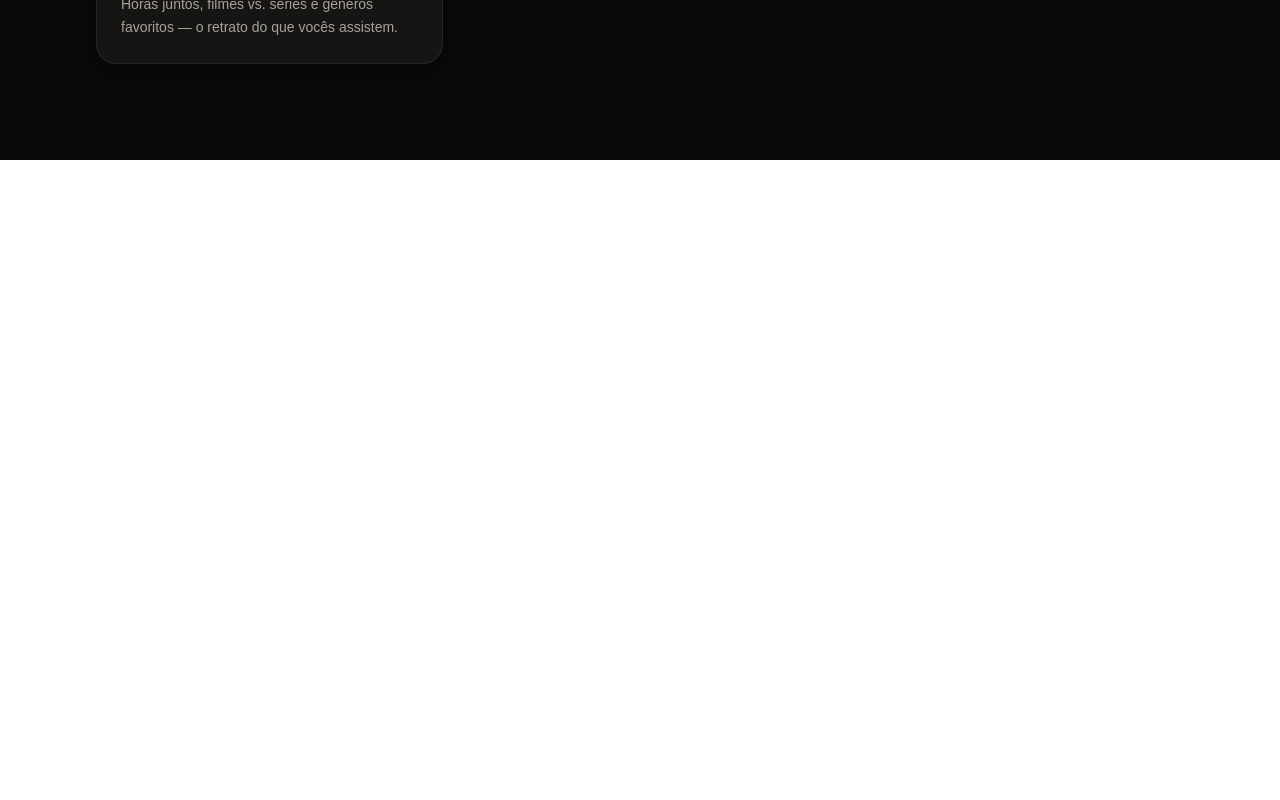
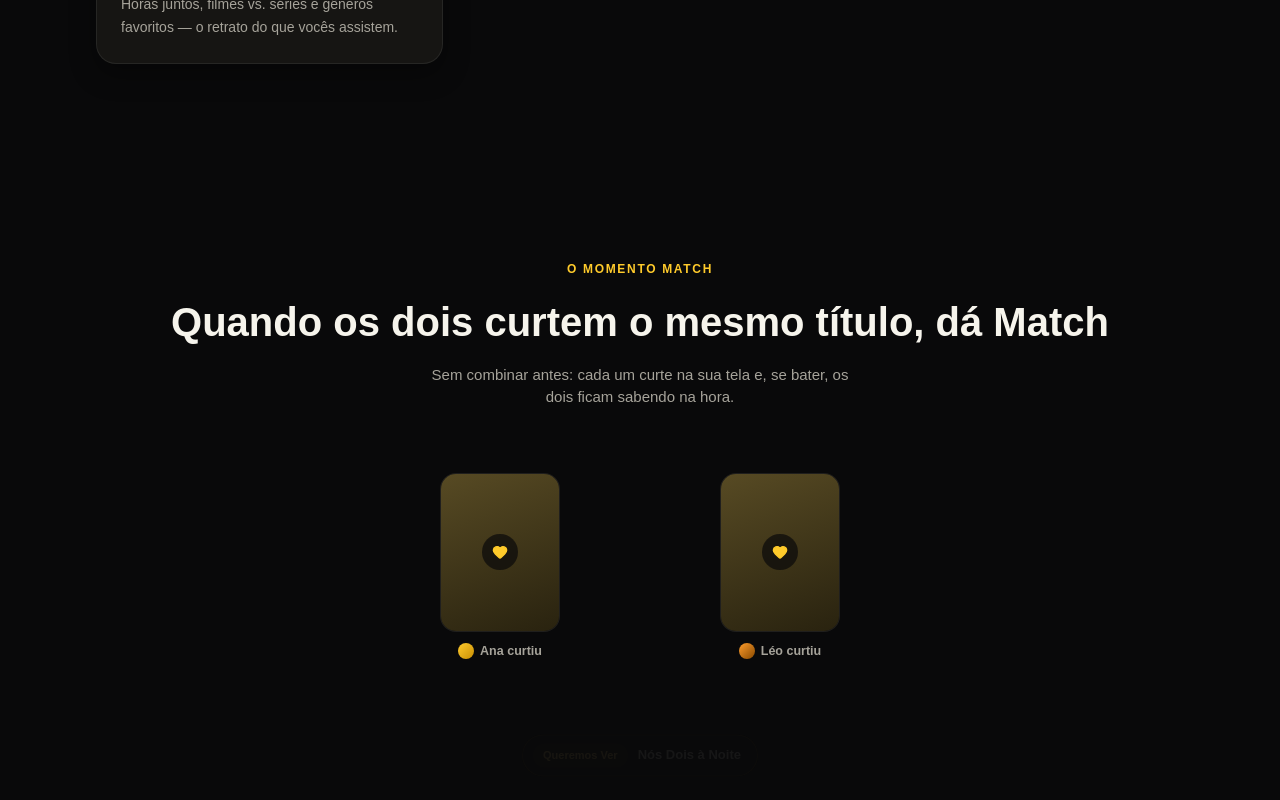
Before and after one commit to Guga2111/sessao-a-dois, a React (Vite) app in the folder client/: page / in a window 1280 px wide. Shown: the part 1805-2605 px from the top of the page. Before the commit the page ends 1965 px from the top, so only its background shows below. Built offline with nearby package versions, Linux system fonts and the light colour scheme; no server answers.

Commit message:
feat: US-008 - Prova visual do Match (MatchShowcase)

```diff
--- /dev/null
+++ b/client/src/components/landing/MatchShowcase.tsx
@@ -0,0 +1,114 @@
+import { Heart, Sparkles } from "lucide-react"
+
+const LIKED_TITLE = {
+  title: "Nós Dois à Noite",
+  year: "2023",
+  hue: 45,
+}
+
+const VIEWERS = [
+  { name: "Ana", from: "from-[#ffcb2b] to-[#c98f00]" },
+  { name: "Léo", from: "from-[#ff9e2c] to-[#8a4a00]" },
+] as const
+
+function LikedCard({ name, gradient }: { name: string; gradient: string }) {
+  return (
+    <div className="flex flex-col items-center gap-2.5">
+      <div className="relative">
+        <span
+          aria-hidden="true"
+          className="absolute inset-0 rounded-[16px] border-2 border-[#ffcb2b] opacity-0 motion-safe:animate-[sd-match-ring_6s_ease-in-out_infinite]"
+        />
+        <div className="relative w-[104px] overflow-hidden rounded-[16px] border border-white/[0.07] bg-[#0f0e0c] sm:w-[120px]">
+          <div
+            className="relative aspect-[3/4]"
+            style={{
+              background: `linear-gradient(160deg, hsl(${LIKED_TITLE.hue} 42% 24%), hsl(${LIKED_TITLE.hue} 46% 11%))`,
+            }}
+          >
+            <div className="absolute inset-0 grid place-items-center">
+              <span
+                className="grid size-9 place-items-center rounded-full bg-[#09090a]/70 opacity-100 backdrop-blur-sm motion-safe:animate-[sd-match-like_6s_ease-in-out_infinite]"
+                aria-hidden="true"
+              >
+                <Heart className="size-4 fill-[#ffcb2b] text-[#ffcb2b]" />
+              </span>
+            </div>
+          </div>
+        </div>
+      </div>
+      <div className="flex items-center gap-1.5">
+        <span
+          className={`size-4 flex-none rounded-full bg-gradient-to-br ${gradient}`}
+          aria-hidden="true"
+        />
+        <span className="font-auth-body text-[12.5px] font-semibold text-[#a6a39a]">
+          {name} curtiu
+        </span>
+      </div>
+    </div>
+  )
+}
+
+export function MatchShowcase() {
+  return (
+    <section className="mx-auto max-w-6xl px-5 py-16 sm:px-8 sm:py-20 lg:py-24">
+      <div className="mb-12 text-center sm:mb-16">
+        <span className="font-auth-body text-xs font-semibold tracking-[0.14em] text-[#ffcb2b] uppercase">
+          O momento Match
+        </span>
+        <h2 className="font-display mt-3 text-[clamp(1.75rem,3.5vw,2.5rem)] font-bold text-[#f6f4ec]">
+          Quando os dois curtem o mesmo título, dá Match
+        </h2>
+        <p className="font-auth-body mx-auto mt-3 max-w-md text-[15px] text-[#a6a39a]">
+          Sem combinar antes: cada um curte na sua tela e, se bater, os dois ficam sabendo na hora.
+        </p>
+      </div>
+
+      <div className="relative mx-auto flex max-w-lg flex-col items-center">
+        <div className="flex w-full items-center justify-center gap-6 sm:gap-10">
+          <LikedCard name={VIEWERS[0].name} gradient={VIEWERS[0].from} />
+
+          <div className="relative grid size-16 flex-none place-items-center sm:size-20">
+            <span
+              aria-hidden="true"
+              className="absolute inset-0 rounded-full bg-[#ffcb2b]/20 opacity-0 blur-lg motion-safe:animate-[sd-match-burst_6s_ease-in-out_infinite]"
+            />
+            <Heart
+              aria-hidden="true"
+              className="relative size-8 fill-[#ffcb2b] text-[#ffcb2b] opacity-100 sm:size-9 motion-safe:animate-[sd-match-burst_6s_ease-in-out_infinite]"
+            />
+            <Sparkles
+              aria-hidden="true"
+              className="absolute -top-1 -right-1 size-4 text-[#ffe08a] opacity-0 motion-safe:animate-[sd-match-sparkle_6s_ease-in-out_infinite]"
+            />
+            <Sparkles
+              aria-hidden="true"
+              className="absolute -bottom-1 -left-1 size-3.5 text-[#ffe08a] opacity-0 motion-safe:animate-[sd-match-sparkle_6s_ease-in-out_infinite_.3s]"
+            />
+          </div>
+
+          <LikedCard name={VIEWERS[1].name} gradient={VIEWERS[1].from} />
+        </div>
+
+        <span
+          className="font-display mt-5 text-lg font-extrabold text-[#ffdd7a] opacity-100 motion-safe:animate-[sd-match-burst_6s_ease-in-out_infinite]"
+          role="status"
+        >
+          Deu Match!
+        </span>
+
+        <div
+          className="mt-4 flex items-center gap-2.5 rounded-full border border-[#ffcb2b]/25 bg-[#161513] py-2 pr-4 pl-2.5 opacity-100 motion-safe:animate-[sd-match-pill_6s_ease-in-out_infinite]"
+        >
+          <span className="rounded-full bg-[#ffcb2b]/12 px-2.5 py-1 text-[11px] font-semibold text-[#ffdd7a]">
+            Queremos Ver
+          </span>
+          <span className="font-auth-body text-[13px] font-semibold text-[#f6f4ec]">
+            {LIKED_TITLE.title}
+          </span>
+        </div>
+      </div>
+    </section>
+  )
+}
--- a/client/src/index.css
+++ b/client/src/index.css
@@ -140,6 +140,35 @@
   display: none;
 }
 
+/* MatchShowcase (landing) — single synced timeline, phases documented inline at each usage site. */
+@keyframes sd-match-like {
+  0%, 8% { transform: scale(1); }
+  14% { transform: scale(1.16); }
+  22%, 100% { transform: scale(1); }
+}
+@keyframes sd-match-ring {
+  0%, 8% { opacity: 0; transform: scale(0.7); }
+  16% { opacity: 1; transform: scale(1.35); }
+  30%, 100% { opacity: 0; transform: scale(1.35); }
+}
+@keyframes sd-match-burst {
+  0%, 28% { opacity: 0; transform: scale(0.6); }
+  36% { opacity: 1; transform: scale(1.08); }
+  44% { opacity: 1; transform: scale(1); }
+  58%, 100% { opacity: 0; transform: scale(1); }
+}
+@keyframes sd-match-sparkle {
+  0%, 30% { opacity: 0; transform: scale(0.4) rotate(-12deg); }
+  38% { opacity: 1; transform: scale(1) rotate(0deg); }
+  52%, 100% { opacity: 0; transform: scale(1.1) rotate(8deg); }
+}
+@keyframes sd-match-pill {
+  0%, 46% { opacity: 0; transform: translateY(10px); }
+  56% { opacity: 1; transform: translateY(0); }
+  96% { opacity: 1; transform: translateY(0); }
+  100% { opacity: 0; transform: translateY(10px); }
+}
+
 @layer base {
   * {
     @apply border-border outline-ring/50;
--- a/client/src/screens/LandingScreen.tsx
+++ b/client/src/screens/LandingScreen.tsx
@@ -2,6 +2,7 @@ import { FeatureGrid } from "@/components/landing/FeatureGrid"
 import { HowItWorks } from "@/components/landing/HowItWorks"
 import { LandingHeader } from "@/components/landing/LandingHeader"
 import { LandingHero } from "@/components/landing/LandingHero"
+import { MatchShowcase } from "@/components/landing/MatchShowcase"
 
 export function LandingScreen() {
   return (
@@ -16,6 +17,7 @@ export function LandingScreen() {
       <LandingHero />
       <HowItWorks />
       <FeatureGrid />
+      <MatchShowcase />
     </div>
   )
 }
```
Also changed, not shown: 2 other files (tests, documents, lock files or other folders).
